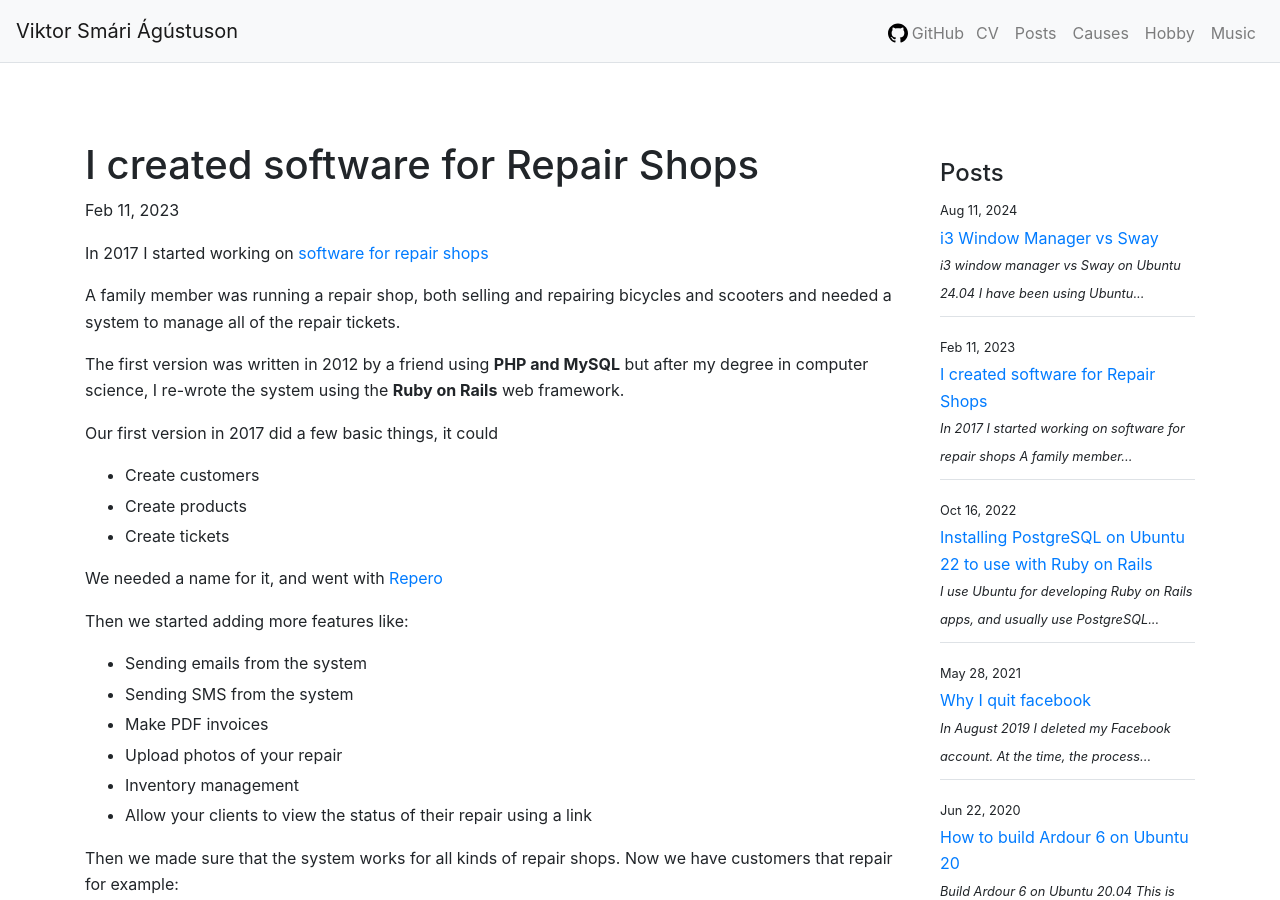
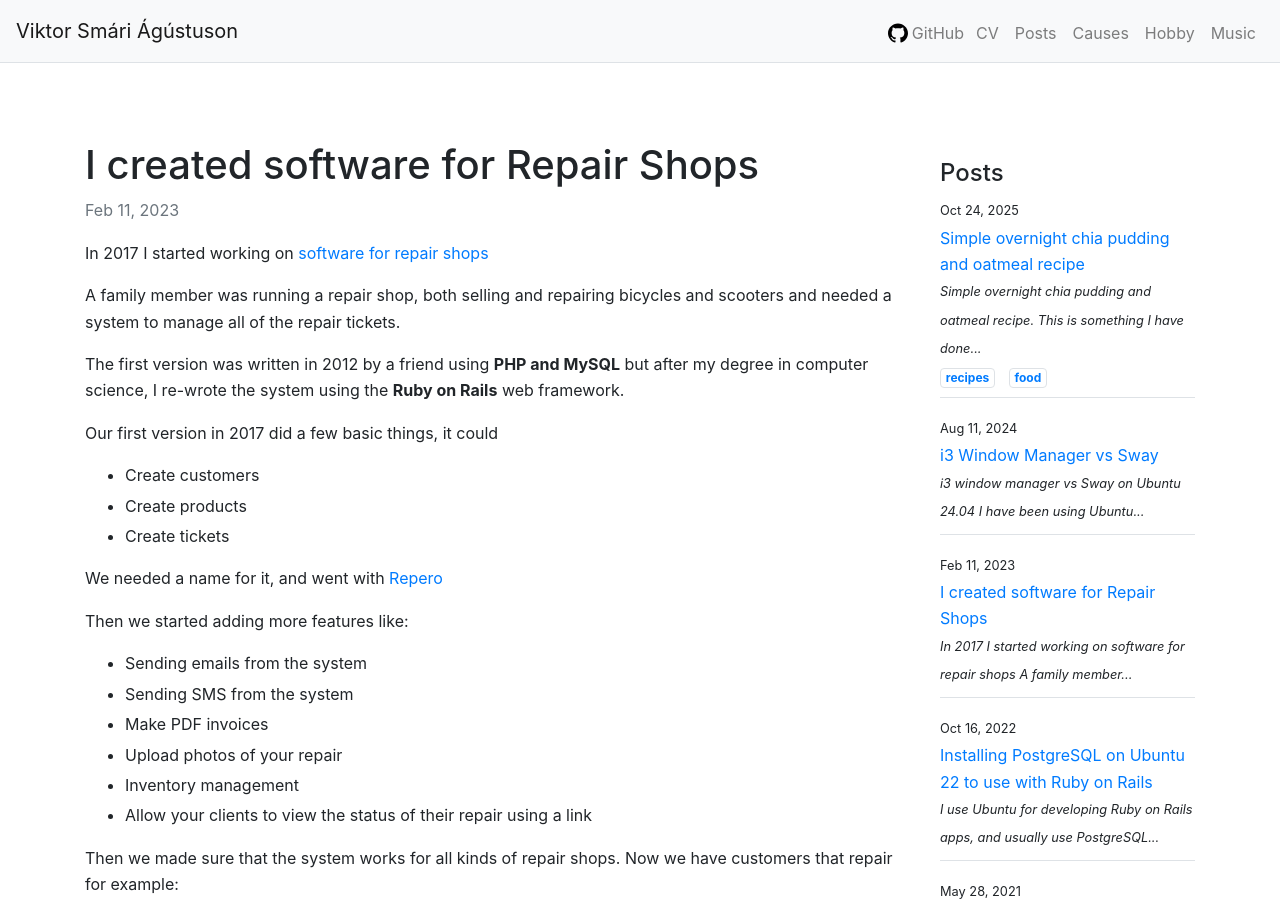
Before and after one commit to viktorsmari/viktorsmari.github.io, a Jekyll site: the page built from _posts/2023-02-11-repair-shop-software.md, in a window 1280 px wide and 900 px high. Built offline with Jekyll 4.4.1, drawn with Linux system fonts in a browser that asks for light colours; comment, search, counter and statistics services are not loaded.

Commit message:
Overnight chia

```diff
--- a/_layouts/page.html
+++ b/_layouts/page.html
@@ -6,7 +6,7 @@
   <div class="col-12">
     <h1 class="mt-2">{{ page.title | escape }}</h1>
     <p>
-    <time class="" datetime="{{ page.date | date_to_xmlschema }}" itemprop="datePublished">
+    <time class="text-muted" datetime="{{ page.date | date_to_xmlschema }}" itemprop="datePublished">
       {%- assign date_format = site.minima.date_format | default: "%b %-d, %Y" -%}
       {{ page.date | date: date_format }}
     </time>
--- a/_layouts/post.html
+++ b/_layouts/post.html
@@ -6,9 +6,9 @@
 
   <article class="col-lg-9" itemscope itemtype="http://schema.org/BlogPosting">
     <header class="">
-      <h1 class="" itemprop="name headline">{{ page.title | escape }}</h1>
+      <h1 class="fw-light" itemprop="name headline">{{ page.title | escape }}</h1>
       <p class="">
-      <time class="" datetime="{{ page.date | date_to_xmlschema }}" itemprop="datePublished">
+      <time class="text-muted" datetime="{{ page.date | date_to_xmlschema }}" itemprop="datePublished">
         {%- assign date_format = site.minima.date_format | default: "%b %-d, %Y" -%}
         {{ page.date | date: date_format }}
       </time>
--- /dev/null
+++ b/_posts/2025-10-24-overnight-chia-oatmeal-recipe.md
@@ -0,0 +1,50 @@
+---
+layout: post
+title: Simple overnight chia pudding and oatmeal recipe
+date: 2025-10-24 11:31 +0000
+categories:
+- recipes
+- food
+---
+
+Simple overnight chia pudding and oatmeal recipe.
+
+This is something I have done for years and I never measure anything.
+
+I don't like following recipes strictly, so if you are like me, just use this as a guideline and adjust to your own taste.
+
+Ingredients:
+- Chia seeds
+- Oats
+- Milk (rice milk or oat milk)
+- Cinnamon
+- Raisins
+
+Optional toppings:
+- Fresh fruit
+- Nuts
+- Honey or maple syrup
+- Cut down apples
+- Bananas
+
+I use an IKEA glass form that I can store in the fridge overnight.
+
+Then the day after I can either eat it cold or bake it in the oven for 25-40 minutes at 200°C
+
+First I add Chia in to the glass. Here I ran out of chia, but usually I use 2x more than you can see in the picture.
+
+<img src="/assets/oatmeal/chia.webp" alt="Chia seeds" title="Chia seeds" width="500" />
+
+Then I add milk. I use rice milk or oat milk.
+
+I usually also add raisins and cinnamon
+
+<img src="/assets/oatmeal/cinnamon.webp" alt="Cinnamon" title="Cinnamon" width="500" />
+
+Then I add oats but the order does not really matter. I like adding chia first so they can soak up the milk better and don't clump together.
+
+<img src="/assets/oatmeal/oats.webp" alt="Oats" title="Oats" width="500" />
+
+Then I stir it all together and put it in the fridge overnight.
+
+<img src="/assets/oatmeal/mixed.webp" alt="Mixed chia oatmeal" title="Mixed chia oatmeal" width="500" />
```
Also changed, not shown: assets/oatmeal/chia.webp (added), assets/oatmeal/cinnamon.webp (added), assets/oatmeal/mixed.webp (added), assets/oatmeal/oats.webp (added).
